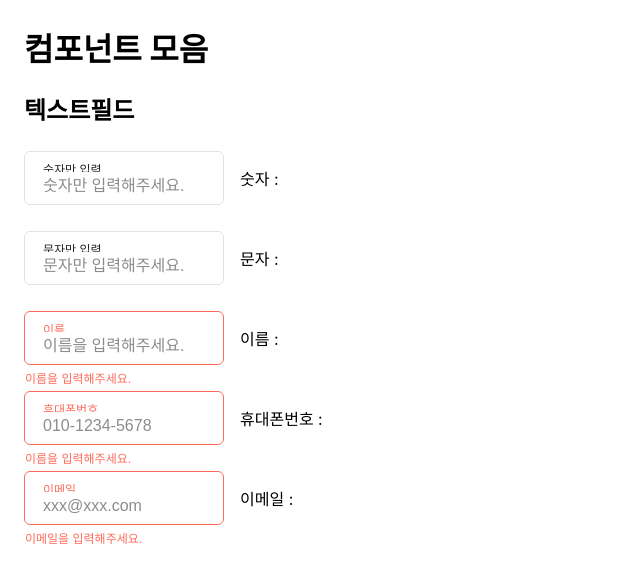
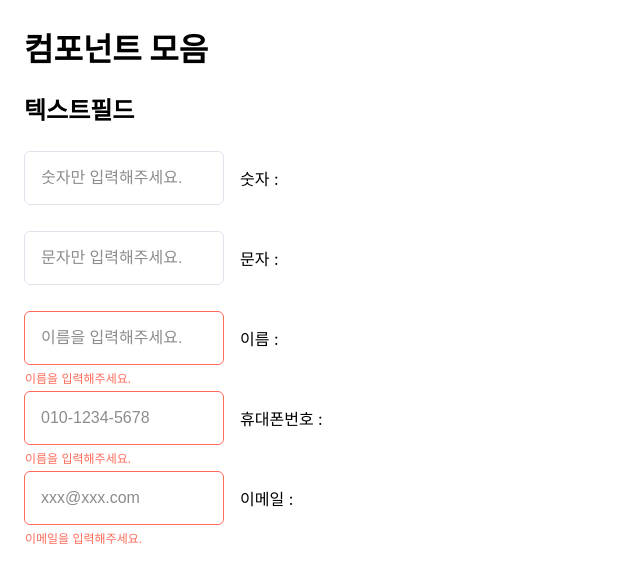
Before and after one commit to kimhongyeon/next-study, a Next.js app: page /components in a window 1280 px wide. Shown: the top 582 px of the page, without its empty margins (0-640 px from the left). Built offline with nearby package versions, Linux system fonts and the light colour scheme.

Commit message:
기존 코드 리팩토링

```diff
--- a/src/components/textfield/index.tsx
+++ b/src/components/textfield/index.tsx
@@ -1,6 +1,7 @@
-import React, { FC } from "react";
-import { useFocusValue } from "../../utils/hooks/useFocusValue";
-import { Box, Field, Label, ErrorLabel } from "./style";
+import React, { FC } from 'react';
+import { useFocusValue } from '../../utils/hooks/useFocusValue';
+import { BoxProps, FieldProps } from './interface';
+import { Box, Field, ErrorLabel } from './style';
 
 interface iProps {
     id?: string;
@@ -8,14 +9,11 @@ interface iProps {
     widthMobile?: string;
     height?: string;
     heightMobile?: string;
-  label: string;
     value: string;
     placeholder?: string;
     isError?: boolean;
     errorMessage?: string;
     disabled?: boolean;
-  maxLength?: number;
-  keywords?: string[];
     onChange: () => void;
 }
 
@@ -25,11 +23,10 @@ const TextField: FC<iProps> = ({
     widthMobile,
     height,
     heightMobile,
-  label,
     value,
-  placeholder = "",
+    placeholder = '',
     isError = false,
-  errorMessage = "",
+    errorMessage = '',
     disabled = false,
     onChange,
 }) => {
@@ -39,35 +36,34 @@ const TextField: FC<iProps> = ({
         event.stopPropagation();
     };
 
+    const boxProps: BoxProps = {
+        width,
+        widthMobile,
+        height,
+        heightMobile,
+        isFocused,
+        isError,
+        disabled,
+    };
+
+    const fieldProps: FieldProps = {
+        value,
+        placeholder,
+        isFocused,
+        isError,
+        readOnly: disabled,
+        onChange,
+        onFocus,
+        onBlur,
+    };
+
+    if (id) {
+        fieldProps.id = id;
+    }
+
     return (
-    <Box
-      width={width}
-      widthMobile={widthMobile}
-      height={height}
-      heightMobile={heightMobile}
-      isFocused={isFocused}
-      isError={isError}
-      disabled={disabled}
-      onClick={onClick}
-    >
-      <Label
-        isFocused={disabled ? false : isFocused}
-        isError={isError}
-        disabled={disabled}
-      >
-        {label}
-      </Label>
-      <Field
-        type="text"
-        isFocused={disabled ? false : isFocused}
-        value={value}
-        placeholder={placeholder}
-        isError={isError}
-        onChange={onChange}
-        onFocus={onFocus}
-        onBlur={onBlur}
-        readOnly={disabled}
-      />
+        <Box {...boxProps} onClick={onClick}>
+            <Field {...fieldProps} />
             <ErrorLabel>{errorMessage}</ErrorLabel>
         </Box>
     );
--- /dev/null
+++ b/src/components/textfield/interface.ts
@@ -0,0 +1,30 @@
+import { ReactNode } from 'react';
+
+interface BoxProps {
+    width?: string;
+    widthMobile?: string;
+    height?: string;
+    heightMobile?: string;
+    isFocused: boolean;
+    isError: boolean;
+    disabled?: boolean;
+}
+
+interface FieldProps {
+    id?: string;
+    value: string;
+    placeholder?: string;
+    isFocused: boolean;
+    isError: boolean;
+    readOnly?: boolean;
+    onChange: () => void;
+    onFocus: () => void;
+    onBlur: () => void;
+}
+
+interface ErrorLabelProps {
+    id?: string;
+    children: ReactNode;
+}
+
+export type { BoxProps, FieldProps, ErrorLabelProps };
--- a/src/components/textfield/style.ts
+++ b/src/components/textfield/style.ts
@@ -1,16 +1,6 @@
-import styled, { css } from "styled-components";
-import {
-  DEFAULT_DEVICE,
-  DEFAULT_COLOR,
-  DEFAULT_SPACE_SIZE,
-  DEFAULT_TRANSITION_TIME,
-} from "../../utils/default";
-import {
-  BoxProps,
-  LabelProps,
-  FieldProps,
-  ErrorLabelProps,
-} from "./interfaces";
+import styled from 'styled-components';
+import { DEFAULT_DEVICE, DEFAULT_COLOR, DEFAULT_SPACE_SIZE, DEFAULT_TRANSITION_TIME } from '../../utils/default';
+import { BoxProps, FieldProps, ErrorLabelProps } from './interface';
 
 const borderColorBox = ({ isError, isFocused, disabled }: BoxProps) => {
     if (!disabled) {
@@ -18,7 +8,7 @@ const borderColorBox = ({ isError, isFocused, disabled }: BoxProps) => {
             if (isFocused) {
                 return DEFAULT_COLOR.PRIMARY;
             } else {
-        return "#E0E3EC";
+                return '#E0E3EC';
             }
         } else {
             return DEFAULT_COLOR.ERROR;
@@ -28,12 +18,14 @@ const borderColorBox = ({ isError, isFocused, disabled }: BoxProps) => {
     }
 };
 
-const defaultWidth = "200px";
-const defaultHeight = "54px";
+const defaultWidth = '200px';
+const defaultHeight = '54px';
 
 const Box = styled.div<BoxProps>`
-  display: inline-block;
     position: relative;
+    display: flex;
+    justify-content: center;
+    align-items: center;
     width: ${({ width }) => (width ? width : defaultWidth)};
     height: ${({ height }) => (height ? height : defaultHeight)};
     border-width: 1px;
@@ -43,88 +35,25 @@ const Box = styled.div<BoxProps>`
     border-color: ${(props) => borderColorBox(props)};
     transition: border-color ${DEFAULT_TRANSITION_TIME.SHORT};
     cursor: default;
-
-  ${({ isKeyword, isExistKeyword, height }) => {
-    if (isKeyword && !isExistKeyword) {
-      return css`
-        height: 70px;
-        min-height: ${height ? height : defaultHeight};
-      `;
-    }
-
-    if (isExistKeyword) {
-      return css`
-        height: 110px;
-        min-height: ${height ? height : defaultHeight};
-      `;
-    }
-  }}
+    box-sizing: border-box;
 
     @media ${() => DEFAULT_DEVICE.MOBILE} {
         width: ${({ widthMobile }) => (widthMobile ? widthMobile : defaultWidth)};
-    height: ${({ heightMobile }) =>
-      heightMobile ? heightMobile : defaultHeight};
-
-    ${({ isKeyword, isExistKeyword, heightMobile }) => {
-      if (isKeyword && !isExistKeyword) {
-        return css`
-          height: 70px;
-          min-height: ${heightMobile ? heightMobile : defaultHeight};
-        `;
-      }
-
-      if (isExistKeyword) {
-        return css`
-          height: 110px;
-          min-height: ${heightMobile ? heightMobile : defaultHeight};
-        `;
-      }
-    }}
+        height: ${({ heightMobile }) => (heightMobile ? heightMobile : defaultHeight)};
     }
 `;
 
-const Label = styled.label<LabelProps>`
-  position: absolute;
-  left: ${DEFAULT_SPACE_SIZE.MIDDLE};
-  top: ${({ isFocused }) => (isFocused ? "-5px" : DEFAULT_SPACE_SIZE.SMALL)};
-  padding: 0 ${DEFAULT_SPACE_SIZE.TINY} 0 ${DEFAULT_SPACE_SIZE.TINY};
-  font-size: 12px;
-  color: ${({ isError }) => (isError ? DEFAULT_COLOR.ERROR : "#222222")};
-  background-color: ${DEFAULT_COLOR.WHITE};
-  transition: top ${DEFAULT_TRANSITION_TIME.SHORT};
-`;
-
 const Field = styled.input<FieldProps>`
-  position: absolute;
-  width: calc(
-    100% - ${DEFAULT_SPACE_SIZE.MIDDLE} - ${DEFAULT_SPACE_SIZE.MIDDLE}
-  );
+    width: 100%;
     height: 28px;
-  left: ${DEFAULT_SPACE_SIZE.MIDDLE};
-  top: ${({ isFocused }) => (isFocused ? "12px" : "20px")};
     border: none;
     font-size: 16px;
-  transition: top ${DEFAULT_TRANSITION_TIME.SHORT};
+    box-sizing: border-box;
+    padding: 0 ${DEFAULT_SPACE_SIZE.MIDDLE} 0 ${DEFAULT_SPACE_SIZE.MIDDLE};
 
     &::placeholder {
         color: #8c8c8c;
     }
-
-  ${({ isKeyword, isFocused }) => {
-    if (isKeyword) {
-      return css`
-        width: calc(
-          100% - ${DEFAULT_SPACE_SIZE.MIDDLE} - ${DEFAULT_SPACE_SIZE.MIDDLE} -
-            ${DEFAULT_SPACE_SIZE.MIDDLE}
-        );
-        height: 40px;
-        background-color: #f8f9fc;
-        border-radius: 6px;
-        top: ${isFocused ? "16px" : "24px"};
-        padding: 0 ${DEFAULT_SPACE_SIZE.SMALL} 0 ${DEFAULT_SPACE_SIZE.SMALL};
-      `;
-    }
-  }}
 `;
 
 const ErrorLabel = styled.label<ErrorLabelProps>`
@@ -135,4 +64,4 @@ const ErrorLabel = styled.label<ErrorLabelProps>`
     font-size: 12px;
 `;
 
-export { Box, Label, Field, ErrorLabel };
+export { Box, Field, ErrorLabel };
--- a/src/pages/components/index.tsx
+++ b/src/pages/components/index.tsx
@@ -1,11 +1,7 @@
-import { NextPage } from "next";
-import styled from "styled-components";
-import { TextField } from "../../components/textfield";
-import {
-  eInputValidationType,
-  eInputValueType,
-  useInputValue,
-} from "../../utils/hooks/useInputValue";
+import { NextPage } from 'next';
+import styled from 'styled-components';
+import { TextField } from '../../components/textfield';
+import { eInputValidationType, eInputValueType, useInputValue } from '../../utils/hooks/useInputValue';
 
 const Box = styled.div`
     margin: 24px;
@@ -26,45 +22,26 @@ const ItemText = styled.p`
 `;
 
 const Components: NextPage = () => {
-  const [
-    numberValue,
-    onChangeNumberValue,
-    isErrorNumberValue,
-    errorMessageNumberValue,
-  ] = useInputValue("", {
+    const [numberValue, onChangeNumberValue, isErrorNumberValue, errorMessageNumberValue] = useInputValue('', {
         inputType: eInputValueType.ONLY_NUMBER,
     });
 
-  const [
-    stringValue,
-    onChangeStringValue,
-    isErrorStringValue,
-    errorMessageStringValue,
-  ] = useInputValue("", {
+    const [stringValue, onChangeStringValue, isErrorStringValue, errorMessageStringValue] = useInputValue('', {
         inputType: eInputValueType.ONLY_STRING,
     });
 
-  const [name, onChangeName, isErrorName, errorMessageName] = useInputValue(
-    "",
-    {
+    const [name, onChangeName, isErrorName, errorMessageName] = useInputValue('', {
         validationType: eInputValidationType.NAME,
-    }
-  );
+    });
 
-  const [phone, onChangePhone, isErrorPhone, errorMessagePhone] = useInputValue(
-    "",
-    {
+    const [phone, onChangePhone, isErrorPhone, errorMessagePhone] = useInputValue('', {
         inputType: eInputValueType.PHONE,
         validationType: eInputValidationType.NAME,
-    }
-  );
+    });
 
-  const [email, onChangeEmail, isErrorEmail, errorMessageEmail] = useInputValue(
-    "",
-    {
+    const [email, onChangeEmail, isErrorEmail, errorMessageEmail] = useInputValue('', {
         validationType: eInputValidationType.EMAIL,
-    }
-  );
+    });
 
     return (
         <Box>
@@ -73,7 +50,6 @@ const Components: NextPage = () => {
                 <h2>텍스트필드</h2>
                 <ItemBox>
                     <TextField
-            label="숫자만 입력"
                         value={numberValue}
                         onChange={onChangeNumberValue}
                         isError={isErrorNumberValue}
@@ -84,7 +60,6 @@ const Components: NextPage = () => {
                 </ItemBox>
                 <ItemBox>
                     <TextField
-            label="문자만 입력"
                         value={stringValue}
                         onChange={onChangeStringValue}
                         isError={isErrorStringValue}
@@ -95,7 +70,6 @@ const Components: NextPage = () => {
                 </ItemBox>
                 <ItemBox>
                     <TextField
-            label="이름"
                         value={name}
                         onChange={onChangeName}
                         isError={isErrorName}
@@ -106,7 +80,6 @@ const Components: NextPage = () => {
                 </ItemBox>
                 <ItemBox>
                     <TextField
-            label="휴대폰번호"
                         value={phone}
                         onChange={onChangePhone}
                         isError={isErrorPhone}
@@ -117,7 +90,6 @@ const Components: NextPage = () => {
                 </ItemBox>
                 <ItemBox>
                     <TextField
-            label="이메일"
                         value={email}
                         onChange={onChangeEmail}
                         isError={isErrorEmail}
```
Also changed, not shown: src/components/BaseButton.tsx (deleted, +0 -46 lines), src/components/Button.tsx (deleted, +0 -56 lines), src/components/textfield/interfaces/index.ts (deleted, +0 -57 lines), src/pages/api/hello.ts (+5 -5 lines), src/pages/index.tsx (deleted, +0 -69 lines). Lines whose indentation alone changed are shown as unchanged.
